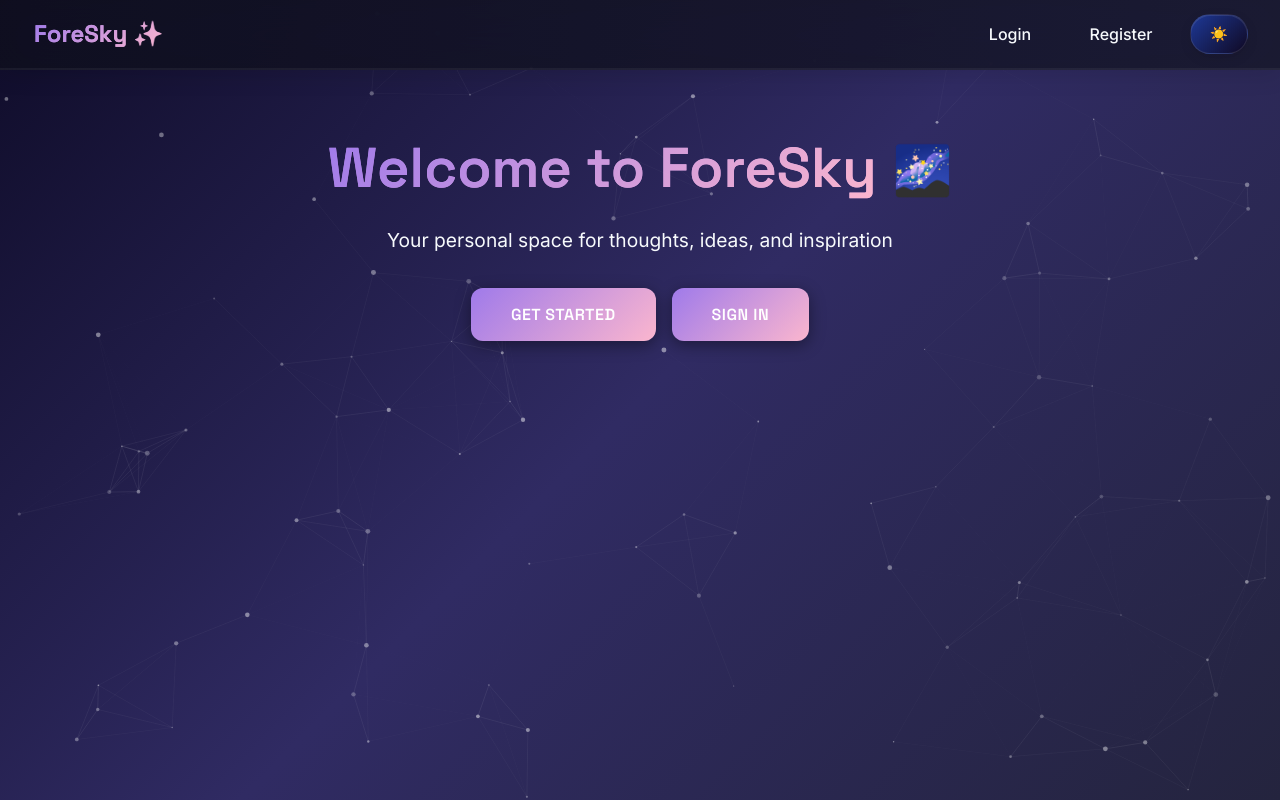
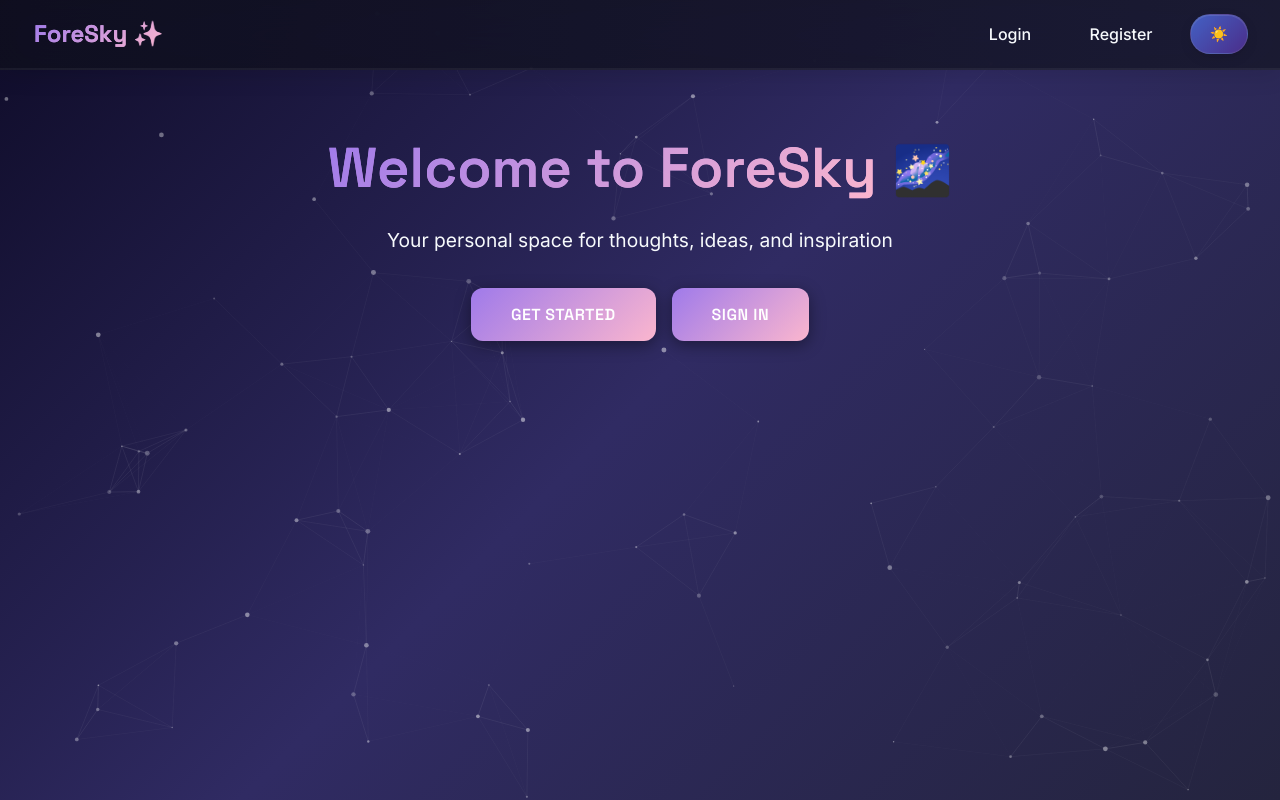
Before and after one commit to irev88/ForeSky, a React (Vite) app in the folder frontend/: page / in a window 1280 px wide. Built offline with nearby package versions, Linux system fonts and the light colour scheme; no server answers.

Commit message:
Update App.css

```diff
--- a/frontend/src/App.css
+++ b/frontend/src/App.css
@@ -289,7 +289,7 @@
     display: flex;
     align-items: center;
     justify-content: center;
-    background: linear-gradient(135deg, #2147c4b5, #0d041fbf);
+    background: linear-gradient(135deg, #4a6cdae0, #502f93e8);
     backdrop-filter: blur(10px);
     color: var(--color-text) !important;
     font-size: 0.9rem;
@@ -304,7 +304,7 @@
 
   .theme-toggle:hover {
     transform: scale(1.05);
-    background: linear-gradient(135deg, #2147c4b5, #0d041fbf);
+    background: linear-gradient(135deg, #4a6cdae0, #502f93e8);
     box-shadow:
       0 6px 20px rgba(102, 126, 234, 0.3),
       inset 0 1px 0 rgba(255, 255, 255, 0.2);
```
